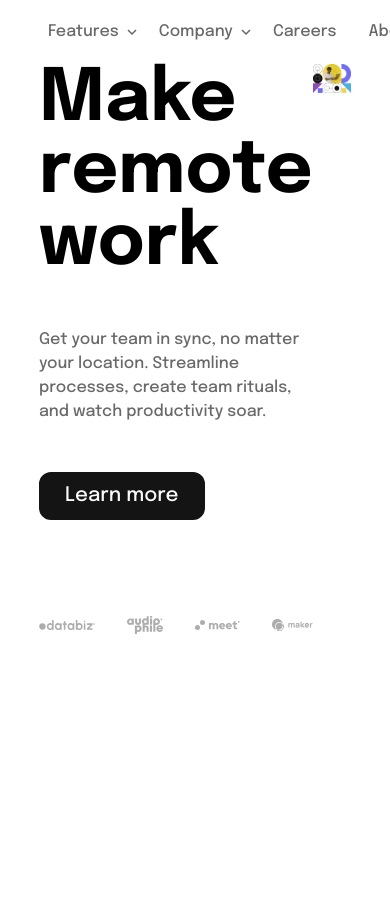
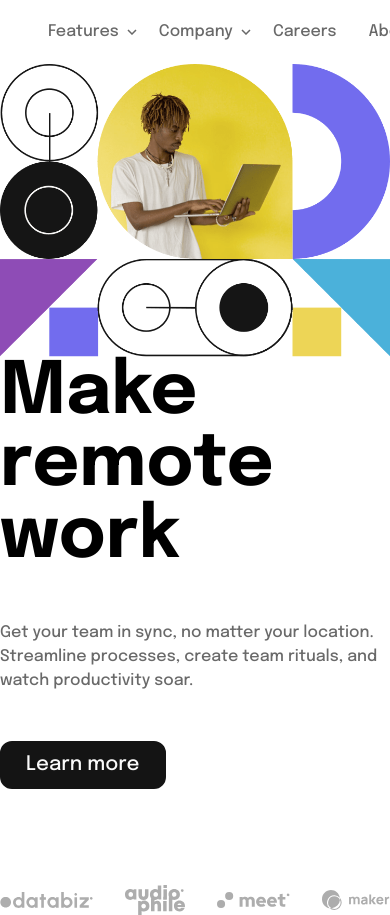
Before and after one commit to lilKriT/snap-intro-section, a website: page index.html in a window 390 px wide. Shown: the top 915 px of the page. Before the commit the page ends 844 px from the top, so only its background shows below. Drawn offline with Linux system fonts and the light colour scheme.

Commit message:
Making it responsive.

```diff
--- a/index.html
+++ b/index.html
@@ -42,7 +42,9 @@
               <img
                 src="./images/icon-arrow-up.svg"
                 alt=""
-                class="ml-2 hidden group-hover:block" /><img
+                class="ml-2 hidden group-hover:block" />
+              <!-- Down Arrow -->
+              <img
                 src="./images/icon-arrow-down.svg"
                 alt=""
                 class="ml-2 block group-hover:hidden"
@@ -107,11 +109,13 @@
     </header>
 
     <!-- Main section -->
-    <main class="flex justify-center mb-20">
+    <main class="flex justify-center">
       <!-- Columns -->
-      <div class="w-4/5 max-w-7xl flex justify-between">
+      <div
+        class="lg:w-4/5 max-w-7xl flex justify-between flex-col-reverse lg:flex-row"
+      >
         <!-- Left column -->
-        <div class="basis-5/12 flex flex-col justify-end gap-12 items-start">
+        <div class="lg:basis-5/12 flex flex-col justify-end gap-12 items-start">
           <h1 class="text-7xl font-bold">Make<br />remote work</h1>
           <p class="text-mediumGray">
             Get your team in sync, no matter your location. Streamline
@@ -159,7 +163,7 @@
           </ul>
         </div>
         <!-- Right column -->
-        <picture class="hero basis-5/12">
+        <picture class="hero lg:basis-5/12">
           <source
             media="(max-width: 768px)"
             srcset="./images/image-hero-mobile.png"
```
Also changed, not shown: dist/output.css.
